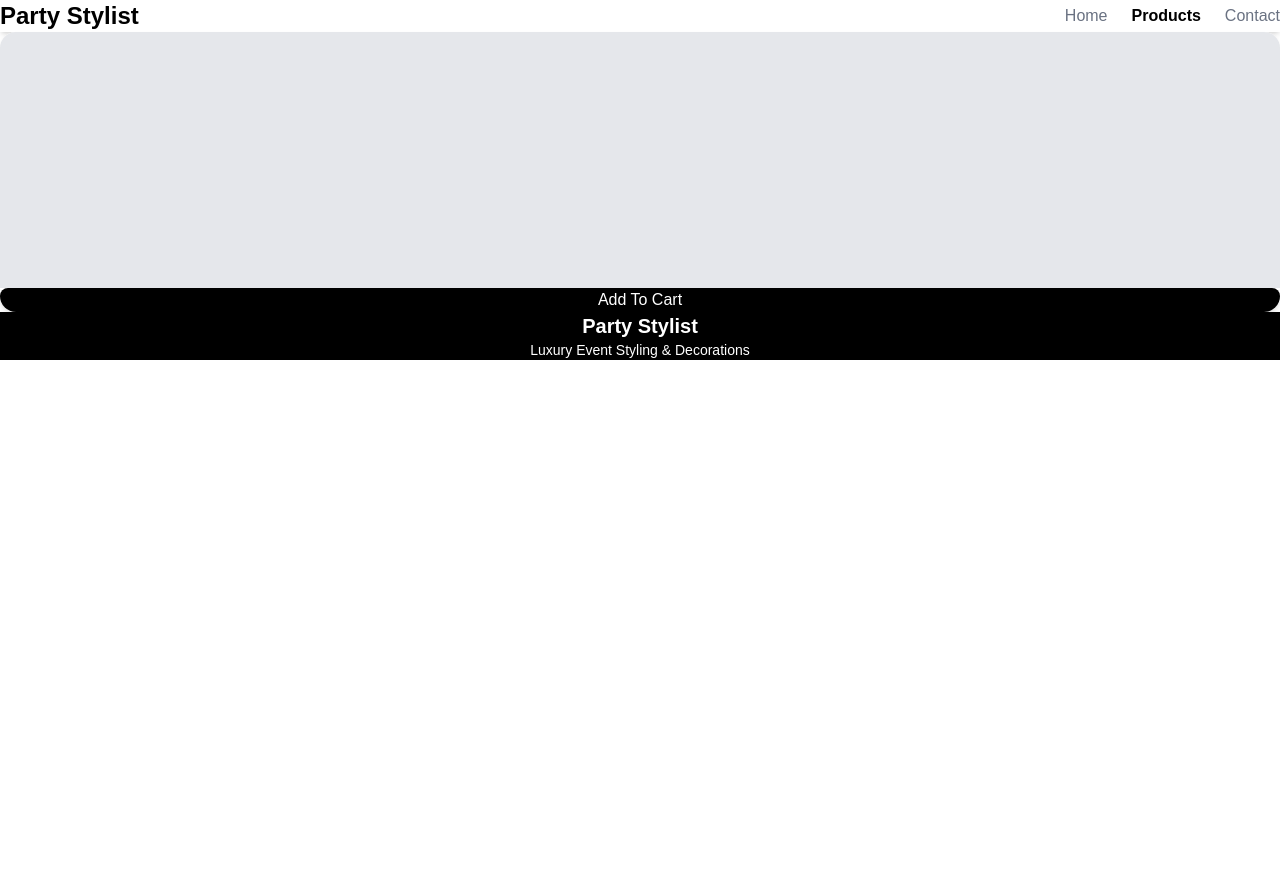
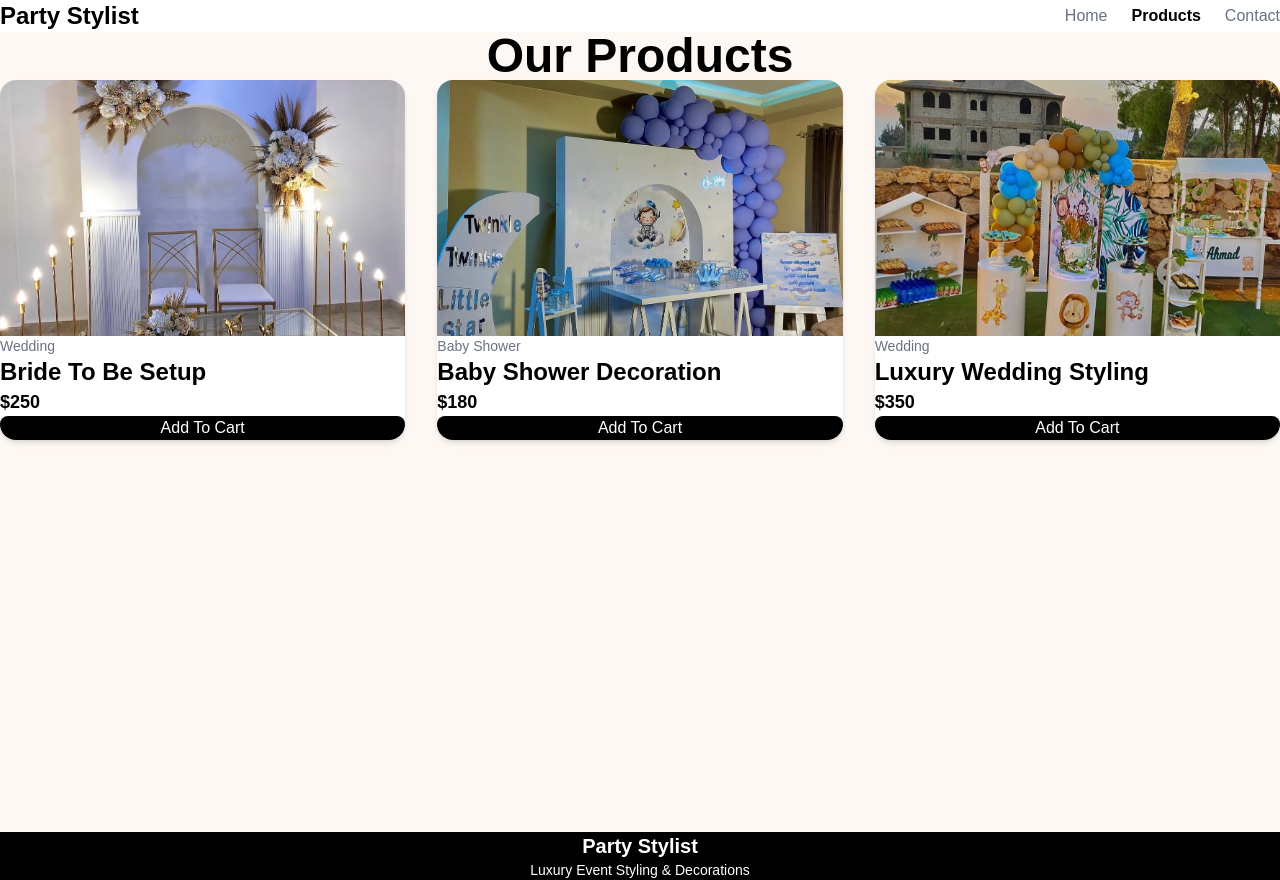
Before and after one commit to maya-said/party-stylist-project, a React (Vite) app: page /products in a window 1280 px wide. Before the commit the page ends 800 px from the top, so only its background shows below. Built offline with nearby package versions, Linux system fonts and the light colour scheme.

Commit message:
fix products images and routing

```diff
--- a/src/components/ProductCard.tsx
+++ b/src/components/ProductCard.tsx
@@ -2,17 +2,23 @@ type ProductCardProps = {
   title: string;
   category: string;
   price: string;
+  image: string;
 };
 
 const ProductCard = ({
   title,
   category,
   price,
+  image,
 }: ProductCardProps) => {
   return (
     <div className="bg-white rounded-2xl shadow-md overflow-hidden">
 
-      <div className="h-64 bg-gray-200"></div>
+      <img
+        src={image}
+        alt={title}
+        className="w-full h-64 object-cover"
+      />
 
       <div className="p-6">
 
--- a/src/pages/ContactPage.tsx
+++ b/src/pages/ContactPage.tsx
@@ -14,11 +14,10 @@ const ProductsPage = () => {
         {
           products.map((product) => (
             <ProductCard
-              key={product.id}
-              title={product.title}
-              category={product.category}
-              price={product.price}
-            />
+                  key={product.id}
+                  title={product.title}
+                  category={product.category}
+                  price={product.price} image={""}            />
           ))
         }
 
--- a/src/pages/ProductsPage.tsx
+++ b/src/pages/ProductsPage.tsx
@@ -1,38 +1,27 @@
-type ProductCardProps = {
-  title: string;
-  category: string;
-  price: string;
-};
+import ProductCard from "../components/ProductCard";
+import { products } from "../data/products";
 
-const ProductCard = ({
-  title,
-  category,
-  price,
-}: ProductCardProps) => {
+const ProductsPage = () => {
   return (
-    <div className="bg-white rounded-2xl shadow-md overflow-hidden">
+    <div className="min-h-screen bg-[#fdf8f3] px-6 py-20">
 
-      <div className="h-64 bg-gray-200"></div>
+      <h1 className="text-5xl font-bold text-center">
+        Our Products
+      </h1>
 
-      <div className="p-6">
+      <div className="grid grid-cols-1 md:grid-cols-2 lg:grid-cols-3 gap-8 mt-16">
 
-        <p className="text-sm text-gray-500">
-          {category}
-        </p>
-
-        <h3 className="text-2xl font-semibold mt-2">
-          {title}
-        </h3>
-
-        <p className="mt-4 text-lg font-bold">
-          {price}
-        </p>
-
-        <button className="mt-6 w-full bg-black text-white py-3 rounded-lg hover:bg-gray-800 transition">
-
-          Add To Cart
-
-        </button>
+        {
+          products.map((product) => (
+            <ProductCard
+              key={product.id}
+              title={product.title}
+              category={product.category}
+              price={product.price}
+              image={product.image}
+            />
+          ))
+        }
 
       </div>
 
@@ -40,4 +29,4 @@ const ProductCard = ({
   );
 };
 
-export default ProductCard;
+export default ProductsPage;
--- a/src/router/AppRouter.tsx
+++ b/src/router/AppRouter.tsx
@@ -21,7 +21,7 @@ const AppRouter = () => {
 
           <Route
             path="/products"
-            element={<ProductsPage title={""} category={""} price={""} />}
+            element={<ProductsPage />}
           />
 
           <Route
```
